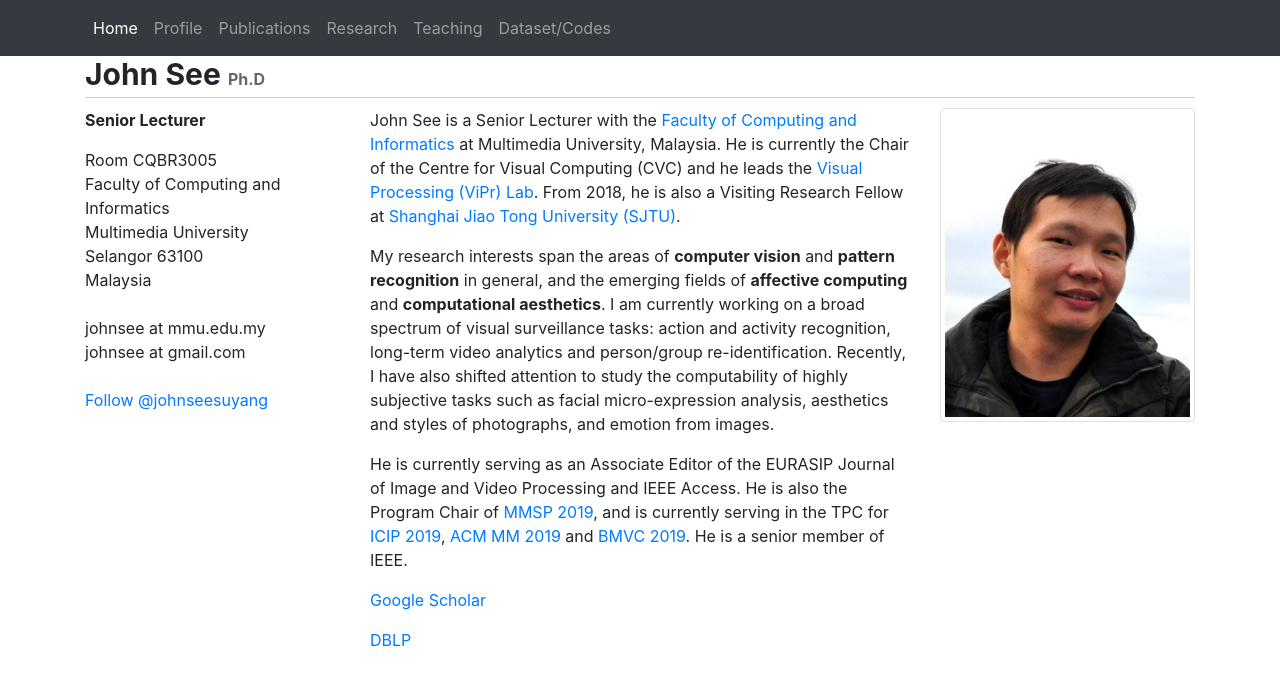
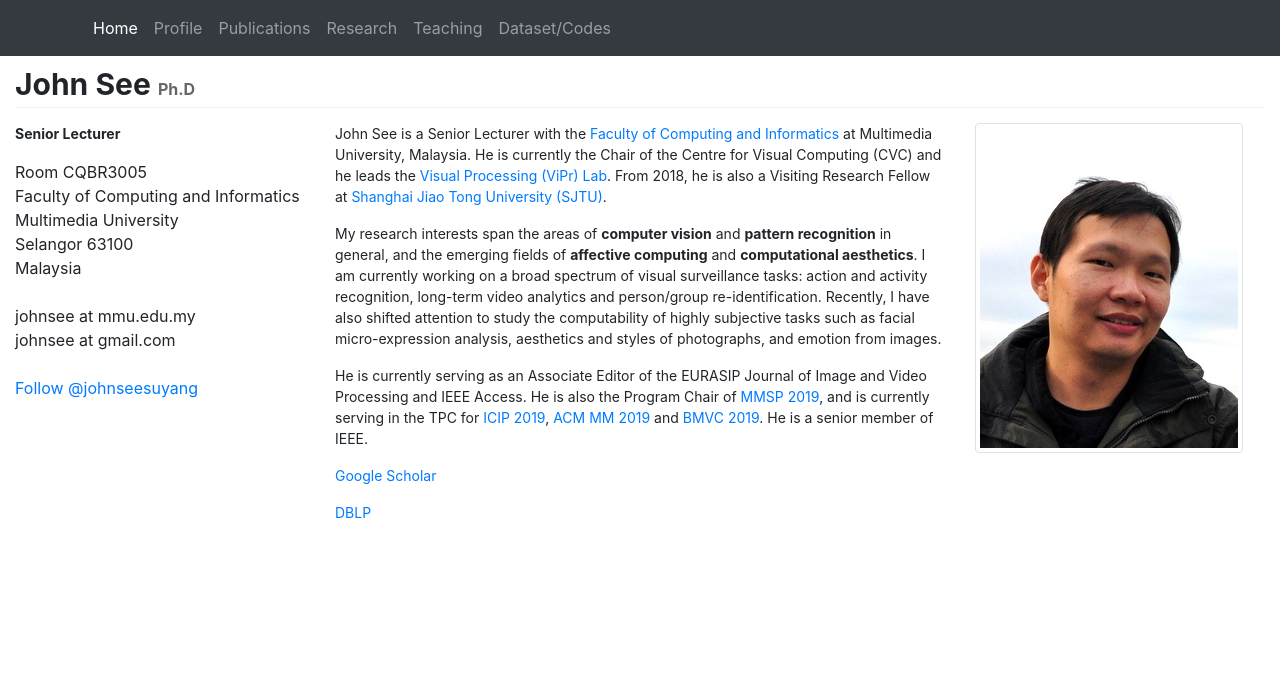
Before and after one commit to john-see/john-see.github.io, a Jekyll site: the page index.html, which Jekyll copies as it is, in a window 1280 px wide. Shown: the top 685 px of the page. Built offline with Jekyll 4.4.1, drawn with Linux system fonts in a browser that asks for light colours; comment, search, counter and statistics services are not loaded.

Commit message:
change styles

```diff
--- a/css/js.css
+++ b/css/js.css
@@ -13,7 +13,11 @@ font-size: 30px;
 line-height: 36px;
 }
 
+p {
+    font-size: 14px;
+}
+
 .page-header {
-    border-bottom: 1px solid #ccc;
-    margin: 0px 0px 10px 0px;
+    border-bottom: 1px solid #eee;
+    margin: 10px 0px 15px 0px;
 }
--- a/index.html
+++ b/index.html
@@ -54,7 +54,7 @@
 
   <!-- Page Content -->
 
-  <div class="container">
+  <div class="container-fluid">
     <div class="page-header">
         <h1>John See&nbsp;<font size="3" color="#666">Ph.D</font></h1>
     </div>
@@ -90,7 +90,7 @@
                 </div>
         </div>
         <div class="col">
-            <img src="./images/johnsee.jpg" alt="John See" class="img-thumbnail" />
+            <img src="./images/johnsee.jpg" alt="John See" class="img-thumbnail" width="/>
         </div>
     </div>
   </div
```
